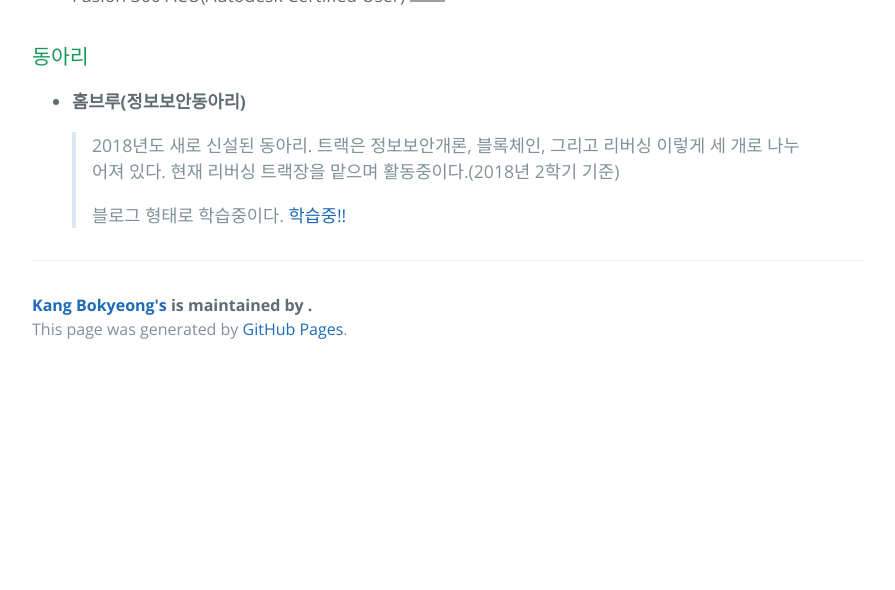
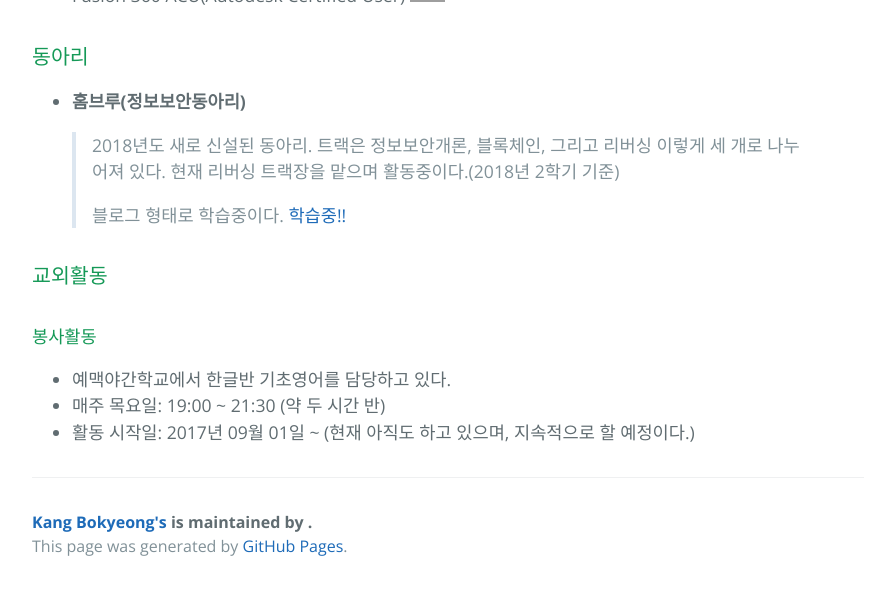
Before and after one commit to KangBokyeong/KangBokyeong.github.io, a Jekyll site: the page built from resume.md, in a window 1280 px wide and 900 px high, scrolled down 1406 px, cut to the strip 310-900 px from the top of the window. Shown: the whole strip, without its empty margins (192-1087 px from the left). Built offline with Jekyll 4.4.1, drawn with Linux system fonts in a browser that asks for light colours; our own code applies the rules of GitHub Pages for plain Markdown files; before the commit the page ends 2089 px from its top, so only the background shows below that; grey boxes are pictures that could not be loaded.

Commit message:
Update resume.md

```diff
--- a/resume.md
+++ b/resume.md
@@ -44,3 +44,9 @@
   > 2018년도 새로 신설된 동아리. 트랙은 정보보안개론, 블록체인, 그리고 리버싱 이렇게 세 개로 나누어져 있다. 현재 리버싱 트랙장을 맡으며 활동중이다.(2018년 2학기 기준)
   >
   > 블로그 형태로 학습중이다. [학습중!!](https://kangbokyeong.github.io/)
+
+### 교외활동
+#### 봉사활동
+   * 예맥야간학교에서 한글반 기초영어를 담당하고 있다.
+   * 매주 목요일: 19:00 ~ 21:30 (약 두 시간 반)
+   * 활동 시작일: 2017년 09월 01일 ~ (현재 아직도 하고 있으며, 지속적으로 할 예정이다.)
```
